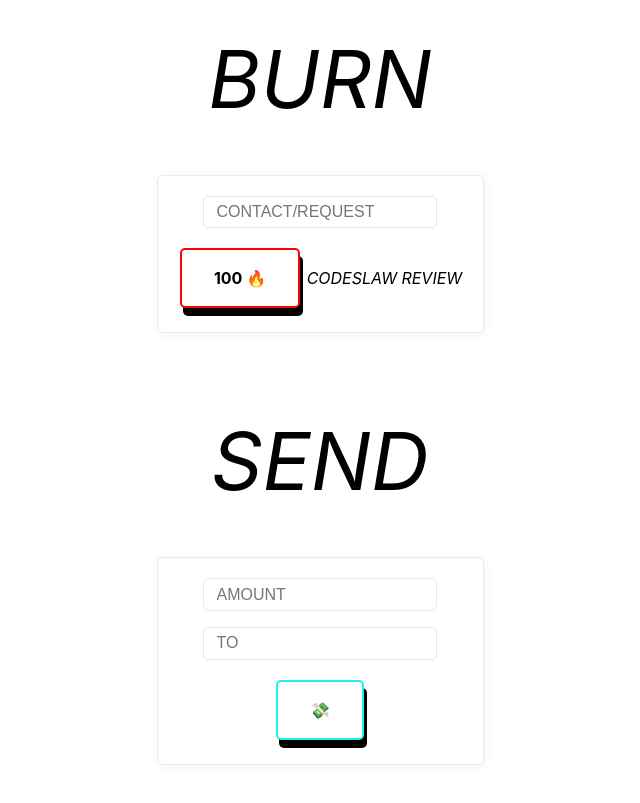
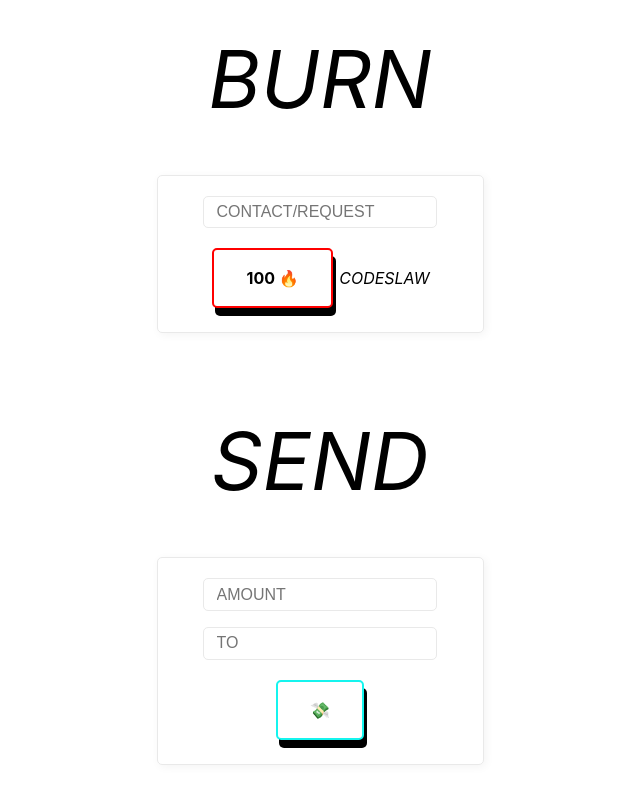
Before and after one commit to lexDAO/LEX, a website: page index.html in a window 1280 px wide. Shown: the part 1013-1816 px from the top of the page, without its empty margins (320-960 px from the left). Drawn offline with Linux system fonts and the light colour scheme.

Commit message:
Update index.html

```diff
--- a/index.html
+++ b/index.html
@@ -757,7 +757,7 @@ padding: 1.5rem 0;
   >
   100 🔥
   </button>
-  <i>CODESLAW REVIEW</i>
+  <i>CODESLAW</i>
       </aside>
     </section>
   </div>
```
